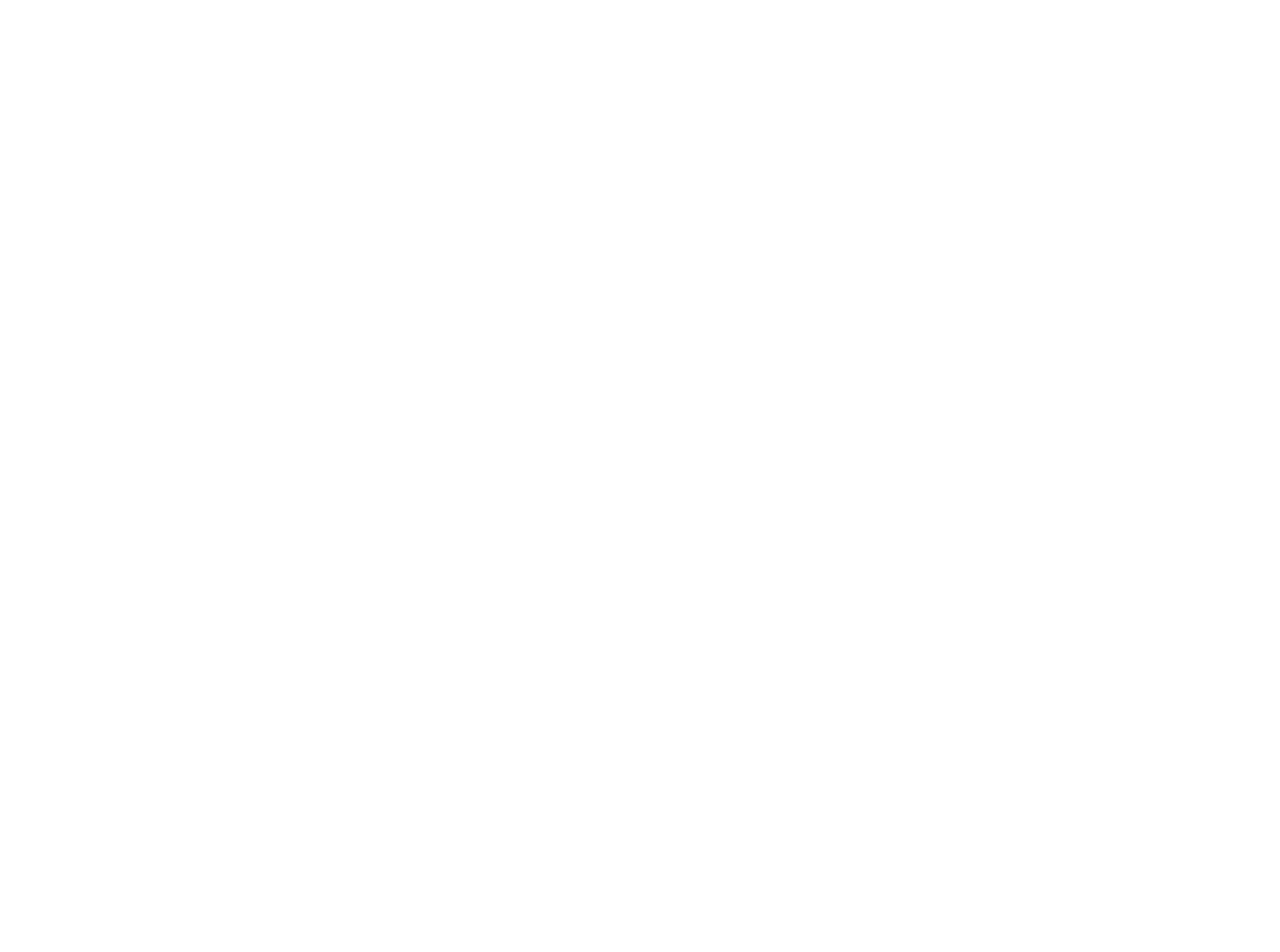
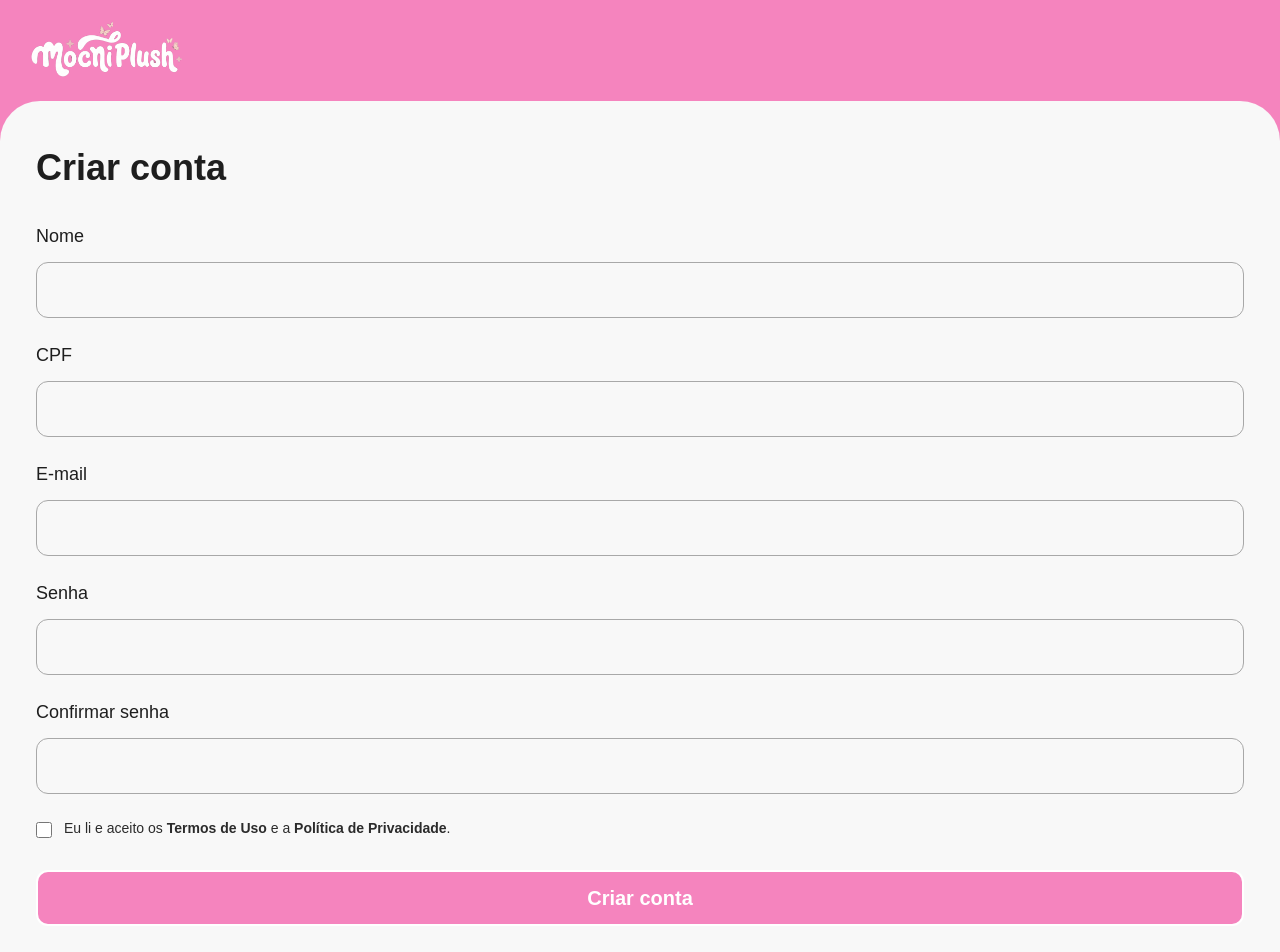
Before and after one commit to scriptlver/mochiplush-frontend, a React (Vite) app: page /register in a window 1280 px wide. Before the commit this address had no page. Shown: the top 952 px of the page. Before the commit the page ends 800 px from the top, so only its background shows below. Built offline with nearby package versions, Linux system fonts and the light colour scheme; a web font is replaced by a local one.

Commit message:
burning up - register

```diff
--- a/src/App.jsx
+++ b/src/App.jsx
@@ -2,6 +2,7 @@
 
 import Welcome from "./assets/pages/Welcome/Welcome";
 import Login from "./assets/pages/Login/Login";
+import Register from "./assets/pages/Register/Register";
 
 function App() {
   return (
@@ -9,6 +10,7 @@
       <Routes>
         <Route path="/" element={<Welcome />} />
         <Route path="/login" element={<Login />} />
+        <Route path="/register" element={<Register />} />
       </Routes>
     </BrowserRouter>
   );
--- a/src/assets/pages/Login/Login.jsx
+++ b/src/assets/pages/Login/Login.jsx
@@ -48,8 +48,8 @@
         <div className="mt-8 text-center">
           <p className="font-lexend text-[17px] text-[#2B2B2B]">
             Ainda não possui uma conta?{" "}
-            <span className="cursor-pointer font-semibold hover:underline text-[#1E1E1E]">
-              Criar conta
+            <span className="cursor-pointer font-semibold text-[#1E1E1E] hover:text-[#DD62A1]">
+                Criar conta
             </span>
           </p>
         </div>
--- /dev/null
+++ b/src/assets/pages/Register/Register.jsx
@@ -0,0 +1,106 @@
+import { Link } from "react-router-dom";
+import logo from "../../img/MochiPlush/mp-logo.png";
+
+function Register() {
+  return (
+    <div className="min-h-screen bg-[#F584BE]">
+      <div className="pl-4 px-2 pt-2">
+        <img src={logo} alt="MochiPlush" className="w-44" />
+      </div>
+
+      <div className="-mt-2 min-h-[85vh] rounded-t-[40px] bg-[#F8F8F8] px-9 pt-10 pb-10">
+        <h1 className="font-lexend text-[36px] font-bold text-[#1E1E1E]">
+          Criar conta
+        </h1>
+
+        <div className="mt-7">
+          <label className="font-lexend text-[18px] text-[#1E1E1E]">Nome</label>
+
+          <input
+            type="text"
+            className="mt-3 h-14 w-full rounded-xl border border-[#A8A8A8] px-4 font-lexend outline-none focus:border-[#F584BE]"
+          />
+        </div>
+
+        <div className="mt-6">
+          <label className="font-lexend text-[18px] text-[#1E1E1E]">CPF</label>
+
+          <input
+            type="text"
+            className="mt-3 h-14 w-full rounded-xl border border-[#A8A8A8] px-4 font-lexend outline-none focus:border-[#F584BE]"
+          />
+        </div>
+
+        <div className="mt-6">
+          <label className="font-lexend text-[18px] text-[#1E1E1E]">
+            E-mail
+          </label>
+
+          <input
+            type="email"
+            className="mt-3 h-14 w-full rounded-xl border border-[#A8A8A8] px-4 font-lexend outline-none focus:border-[#F584BE]"
+          />
+        </div>
+
+        <div className="mt-6">
+          <label className="font-lexend text-[18px] text-[#1E1E1E]">
+            Senha
+          </label>
+
+          <input
+            type="password"
+            className="mt-3 h-14 w-full rounded-xl border border-[#A8A8A8] px-4 font-lexend outline-none focus:border-[#F584BE]"
+          />
+        </div>
+
+        <div className="mt-6">
+          <label className="font-lexend text-[18px] text-[#1E1E1E]">
+            Confirmar senha
+          </label>
+
+          <input
+            type="password"
+            className="mt-3 h-14 w-full rounded-xl border border-[#A8A8A8] px-4 font-lexend outline-none focus:border-[#F584BE]"
+          />
+        </div>
+
+        <label className="mt-6 flex items-start gap-3">
+          <input type="checkbox" className="mt-1 h-4 w-4 accent-[#F584BE]" />
+
+          <span className="font-lexend text-[14px] text-[#2B2B2B] leading-5">
+            Eu li e aceito os{" "}
+            <Link to="/termos-de-uso" className="font-semibold hover:underline">
+              Termos de Uso
+            </Link>{" "}
+            e a{" "}
+            <Link
+              to="/politica-de-privacidade"
+              className="font-semibold hover:underline"
+            >
+              Política de Privacidade
+            </Link>
+            .
+          </span>
+        </label>
+
+        <button className="mt-8 h-14 w-full rounded-xl border-2 bg-[#F584BE] font-lexend text-xl font-semibold text-white transition hover:bg-[#DD62A1]">
+          Criar conta
+        </button>
+
+        <div className="mt-8 text-center">
+          <p className="font-lexend text-[17px] text-[#2B2B2B]">
+            Já possui uma conta?{" "}
+            <Link
+              to="/login"
+              className="font-semibold text-[#1E1E1E] hover:text-[#DD62A1]"
+            >
+              Entrar
+            </Link>
+          </p>
+        </div>
+      </div>
+    </div>
+  );
+}
+
+export default Register;
```
Also changed, not shown: src/assets/pages/CreateAccount/CreateAccount.jsx (deleted).
